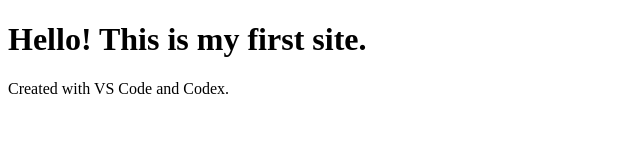
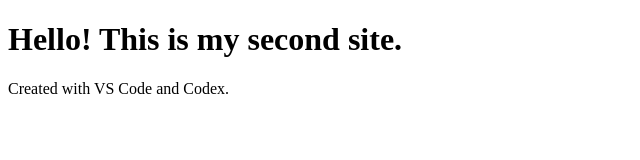
Before and after one commit to divanov010185-droid/My-first-site, a plain HTML site: page index.html in a window 1280 px wide. Shown: the whole page, without its empty margins (0-640 px from the left). Drawn offline with Linux system fonts and the light colour scheme.

Commit message:
Update site

```diff
--- a/index.html
+++ b/index.html
@@ -1,10 +1,10 @@
 <!DOCTYPE html>
 <html>
 <head>
-    <title>My First Site</title>
+    <title>My Second Site</title>
 </head>
 <body>
-    <h1>Hello! This is my first site.</h1>
+    <h1>Hello! This is my second site.</h1>
     <p>Created with VS Code and Codex.</p>
 </body>
 </html>
```
